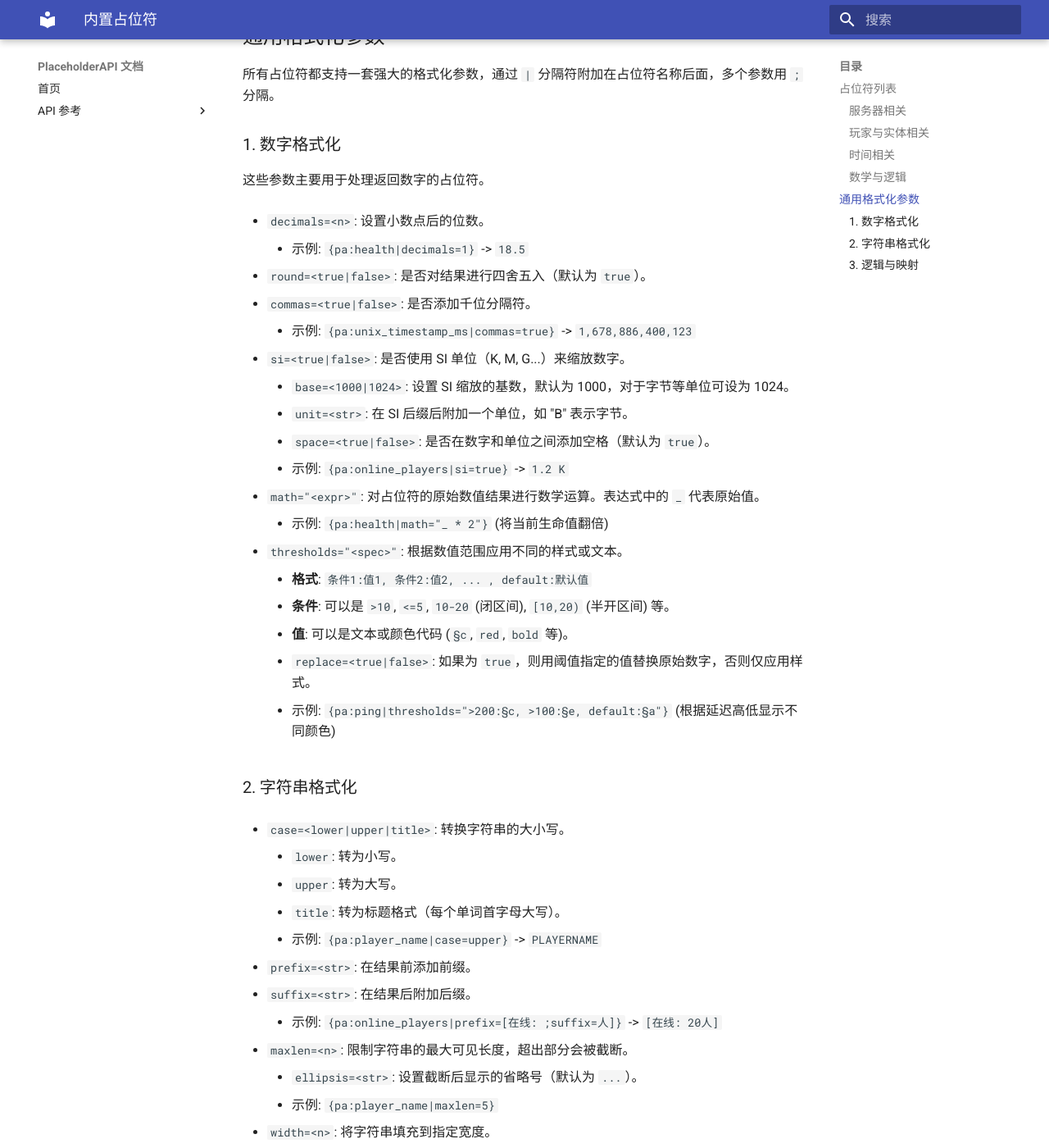
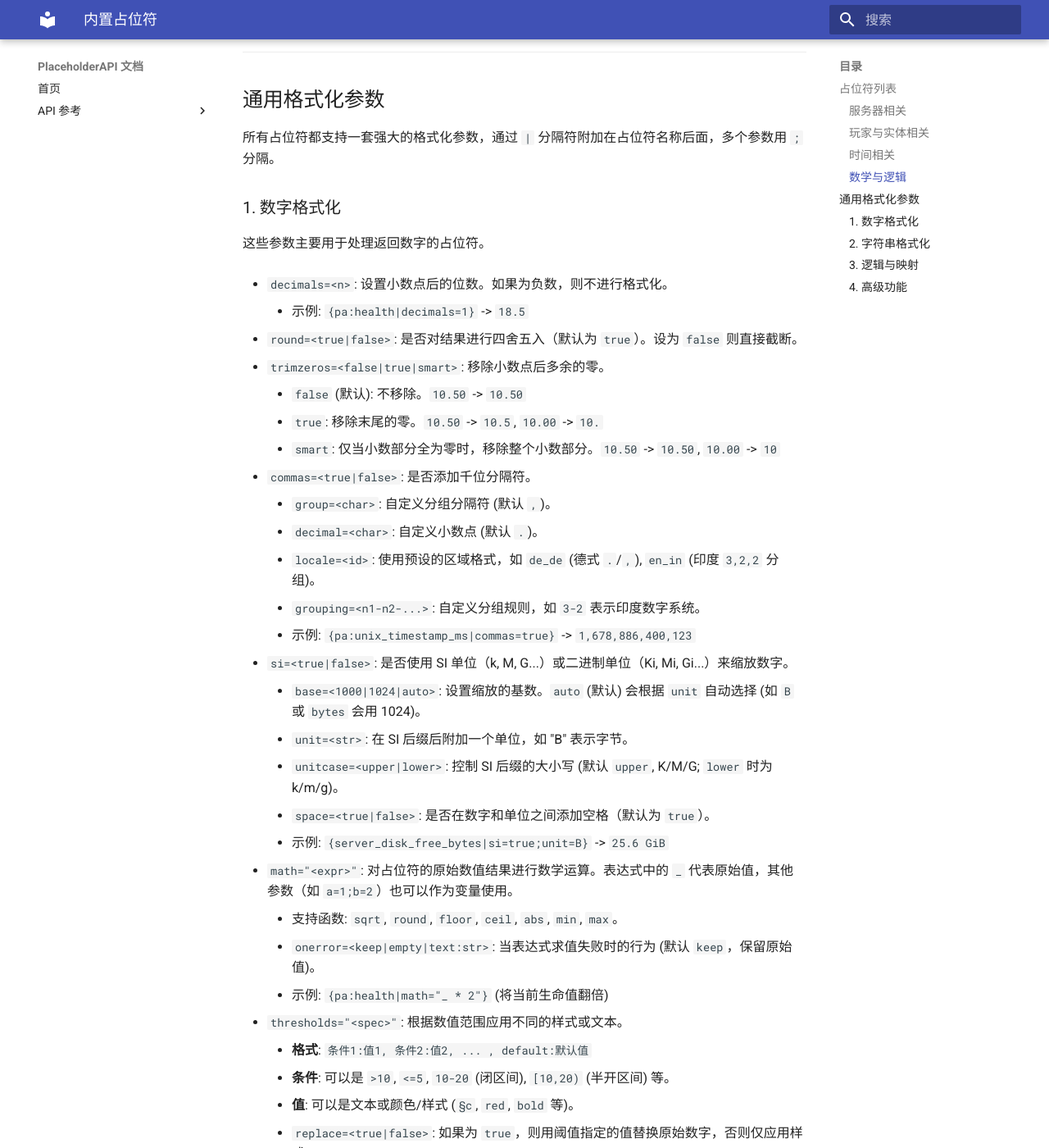
Before and after one commit to yangyangzhong82/Placeholder, an MkDocs documentation site: the page built from docs/use/BuiltinPlaceholders.md, in a window 1280 px wide and 1400 px high, scrolled down 2989 px. Shown: the whole window at 82% size. Built offline with MkDocs 1.6.1 and Material for MkDocs 9.7.7, drawn with Linux system fonts in a browser that asks for light colours; some of the changed text lies outside the part shown.

Commit message:
docs:更新文档

```diff
--- a/docs/use/BuiltinPlaceholders.md
+++ b/docs/use/BuiltinPlaceholders.md
@@ -1,6 +1,6 @@
 # 内置占位符
 
-PlaceholderAPI 自带了一系列名为 `pa` 的占位符，涵盖了服务器信息、时间、数学计算等常用功能。这些占位符可以直接在任何支持 PlaceholderAPI 的地方使用。
+PlaceholderAPI 自带了一系列名为 `pa` 的内置占位符，涵盖了服务器信息、时间、数学计算等常用功能。这些占位符可以直接在任何支持 PlaceholderAPI 的地方使用，并且所有占位符都支持一套强大的通用格式化参数。
 
 ## 占位符列表
 
@@ -22,7 +22,7 @@
 
 ### 玩家与实体相关
 
-这些占位符需要一个上下文对象（通常是 `Player` 或其他 `Mob` 实体）才能正确解析。
+这些占位符需要一个上下文对象（通常是 `Player` 或其他 `Mob` 实体）才能正确解析。由于 API 的多态设计，适用于 `Mob` 的占位符也同样适用于 `Player`。
 
 -   `{pa:player_name}`
     -   **上下文**: `Player`
@@ -88,11 +88,11 @@
 -   `{pa:calc}`
     -   **说明**: 计算一个数学表达式。表达式中可以嵌套其他占位符。
     -   **返回**: `浮点数`
-    -   **上下文**: 服务器版和实体版。如果需要根据玩家属性计算，请在玩家上下文中使用。
+    -   **上下文**: 支持服务器版和实体版。如果表达式需要根据玩家属性计算，请在玩家上下文中使用。
     -   **参数**:
         -   `expr`: 要计算的数学表达式。
     -   **示例**:
-        -   `{pa:calc|expr=100 / {pa:max_players}}` (计算每个玩家的百分比)
+        -   `{pa:calc|expr=100 / {pa:max_players}}` (计算服务器负载)
         -   `{pa:calc|expr=({pa:health} / {pa:max_health}) * 100;decimals=2}` (计算玩家生命值百分比)
 
 ---
@@ -105,47 +105,62 @@
 
 这些参数主要用于处理返回数字的占位符。
 
--   `decimals=<n>`: 设置小数点后的位数。
+-   `decimals=<n>`: 设置小数点后的位数。如果为负数，则不进行格式化。
     -   示例: `{pa:health|decimals=1}` -> `18.5`
 
--   `round=<true|false>`: 是否对结果进行四舍五入（默认为 `true`）。
+-   `round=<true|false>`: 是否对结果进行四舍五入（默认为 `true`）。设为 `false` 则直接截断。
+
+-   `trimzeros=<false|true|smart>`: 移除小数点后多余的零。
+    -   `false` (默认): 不移除。`10.50` -> `10.50`
+    -   `true`: 移除末尾的零。`10.50` -> `10.5`, `10.00` -> `10.`
+    -   `smart`: 仅当小数部分全为零时，移除整个小数部分。`10.50` -> `10.50`, `10.00` -> `10`
 
 -   `commas=<true|false>`: 是否添加千位分隔符。
+    -   `group=<char>`: 自定义分组分隔符 (默认 `,`)。
+    -   `decimal=<char>`: 自定义小数点 (默认 `.`)。
+    -   `locale=<id>`: 使用预设的区域格式，如 `de_de` (德式 `.`/`,`), `en_in` (印度 `3,2,2` 分组)。
+    -   `grouping=<n1-n2-...>`: 自定义分组规则，如 `3-2` 表示印度数字系统。
     -   示例: `{pa:unix_timestamp_ms|commas=true}` -> `1,678,886,400,123`
 
--   `si=<true|false>`: 是否使用 SI 单位（K, M, G...）来缩放数字。
-    -   `base=<1000|1024>`: 设置 SI 缩放的基数，默认为 1000，对于字节等单位可设为 1024。
+-   `si=<true|false>`: 是否使用 SI 单位（k, M, G...）或二进制单位（Ki, Mi, Gi...）来缩放数字。
+    -   `base=<1000|1024|auto>`: 设置缩放的基数。`auto` (默认) 会根据 `unit` 自动选择 (如 `B` 或 `bytes` 会用 1024)。
     -   `unit=<str>`: 在 SI 后缀后附加一个单位，如 "B" 表示字节。
+    -   `unitcase=<upper|lower>`: 控制 SI 后缀的大小写 (默认 `upper`, K/M/G; `lower` 时为 k/m/g)。
     -   `space=<true|false>`: 是否在数字和单位之间添加空格（默认为 `true`）。
-    -   示例: `{pa:online_players|si=true}` -> `1.2 K`
+    -   示例: `{server_disk_free_bytes|si=true;unit=B}` -> `25.6 GiB`
 
--   `math="<expr>"`: 对占位符的原始数值结果进行数学运算。表达式中的 `_` 代表原始值。
+-   `math="<expr>"`: 对占位符的原始数值结果进行数学运算。表达式中的 `_` 代表原始值，其他参数（如 `a=1;b=2`）也可以作为变量使用。
+    -   支持函数: `sqrt`, `round`, `floor`, `ceil`, `abs`, `min`, `max`。
+    -   `onerror=<keep|empty|text:str>`: 当表达式求值失败时的行为 (默认 `keep`，保留原始值)。
     -   示例: `{pa:health|math="_ * 2"}` (将当前生命值翻倍)
 
 -   `thresholds="<spec>"`: 根据数值范围应用不同的样式或文本。
     -   **格式**: `条件1:值1, 条件2:值2, ... , default:默认值`
     -   **条件**: 可以是 `>10`, `<=5`, `10-20` (闭区间), `[10,20)` (半开区间) 等。
-    -   **值**: 可以是文本或颜色代码 (`§c`, `red`, `bold` 等)。
+    -   **值**: 可以是文本或颜色/样式 (`§c`, `red`, `bold` 等)。
     -   `replace=<true|false>`: 如果为 `true`，则用阈值指定的值替换原始数字，否则仅应用样式。
     -   示例: `{pa:ping|thresholds=">200:§c, >100:§e, default:§a"}` (根据延迟高低显示不同颜色)
+
+-   `negative=<()>`: 控制负数的显示格式。目前支持 `()` 将负数括起来 (如 `-123` -> `(123)`)。
 
 ### 2. 字符串格式化
 
 -   `case=<lower|upper|title>`: 转换字符串的大小写。
     -   `lower`: 转为小写。
     -   `upper`: 转为大写。
-    -   `title`: 转为标题格式（每个单词首字母大写）。
+    -   `title`: 转为标题格式（每个单词首字母大写，依赖 ICU 库以正确处理 Unicode）。
     -   示例: `{pa:player_name|case=upper}` -> `PLAYERNAME`
 
 -   `prefix=<str>`: 在结果前添加前缀。
 -   `suffix=<str>`: 在结果后附加后缀。
     -   示例: `{pa:online_players|prefix=[在线: ;suffix=人]}` -> `[在线: 20人]`
 
--   `maxlen=<n>`: 限制字符串的最大可见长度，超出部分会被截断。
-    -   `ellipsis=<str>`: 设置截断后显示的省略号（默认为 `...`）。
+-   `maxlen=<n>`: 限制字符串的最大显示宽度，超出部分会被截断。
+    -   `ellipsis=<str>`: 设置截断后显示的省略字符串（默认为 `...`）。
+    -   `preserve_styles=<true|false>`: 截断时是否保留末尾的颜色/样式代码 (默认 `true`)。
     -   示例: `{pa:player_name|maxlen=5}`
 
--   `width=<n>`: 将字符串填充到指定宽度。
+-   `width=<n>`: 将字符串填充到指定显示宽度。
     -   `align=<left|right|center>`: 对齐方式（默认为 `left`）。
     -   `fill=<char>`: 用于填充的字符（默认为空格）。
     -   示例: `{pa:player_name|width=20;align=center;fill=-}`
@@ -155,6 +170,11 @@
     -   示例: `{pa:server_name|color=gold+bold}`
 
 -   `stripcodes=<true|false>`: 移除结果中的所有颜色/样式代码。
+
+-   `json=<true|false>`: 将字符串转义为 JSON 兼容的格式。
+    -   `json_ascii=<true|false>`: 是否将非 ASCII 字符也转义为 `\uXXXX` 格式。
+
+-   `reset=<true|false>`: 是否在结果末尾自动添加 `§r` 来重置颜色和样式。
 
 ### 3. 逻辑与映射
 
@@ -171,9 +191,21 @@
 -   `map="<spec>"`: 将占位符的特定结果映射为其他值。
     -   **格式**: `键1:值1, 键2:值2, ... , default:默认值`
     -   `mapci`: 功能同 `map`，但键的匹配忽略大小写。
-    -   `mapre`: 功能同 `map`，但键是正则表达式。
+    -   `mapre`: 功能同 `map`，但键是正则表达式，值可以包含捕获组（如 `$1`）。
     -   示例: `{pa:can_fly|map="true:§a是, false:§c否"}`
+
+-   `truetext=<str>` / `falsetext=<str>`: 专用于布尔值占位符的快速映射。
+    -   示例: `{pa:can_fly|truetext=飞行中;falsetext=行走中}`
 
 -   `emptytext=<str>`: 当占位符的最终结果为空字符串时，显示此文本。
 
 -   `repl="<from1>-><to1>,<from2>-><to2>"`: 对结果进行简单的字符串替换。
+
+### 4. 高级功能
+
+-   `lua="<script>"`: 使用 Lua 脚本处理占位符结果。这是最强大的格式化工具，可以实现任意复杂逻辑。
+    -   **可用变量**:
+        -   `_`: 占位符的原始数值 (可能是 `nil`)。
+        -   `raw`: 占位符的原始字符串值。
+        -   `params`: 一个包含所有格式化参数的表 (table)。
+    -   **示例**: `{pa:health|lua="return 'HP: ' .. raw .. '/' .. params.max"|max={pa:max_health}}`
```
Also changed, not shown: other parts of docs/use/BuiltinPlaceholders.md (+1 -1 lines).
